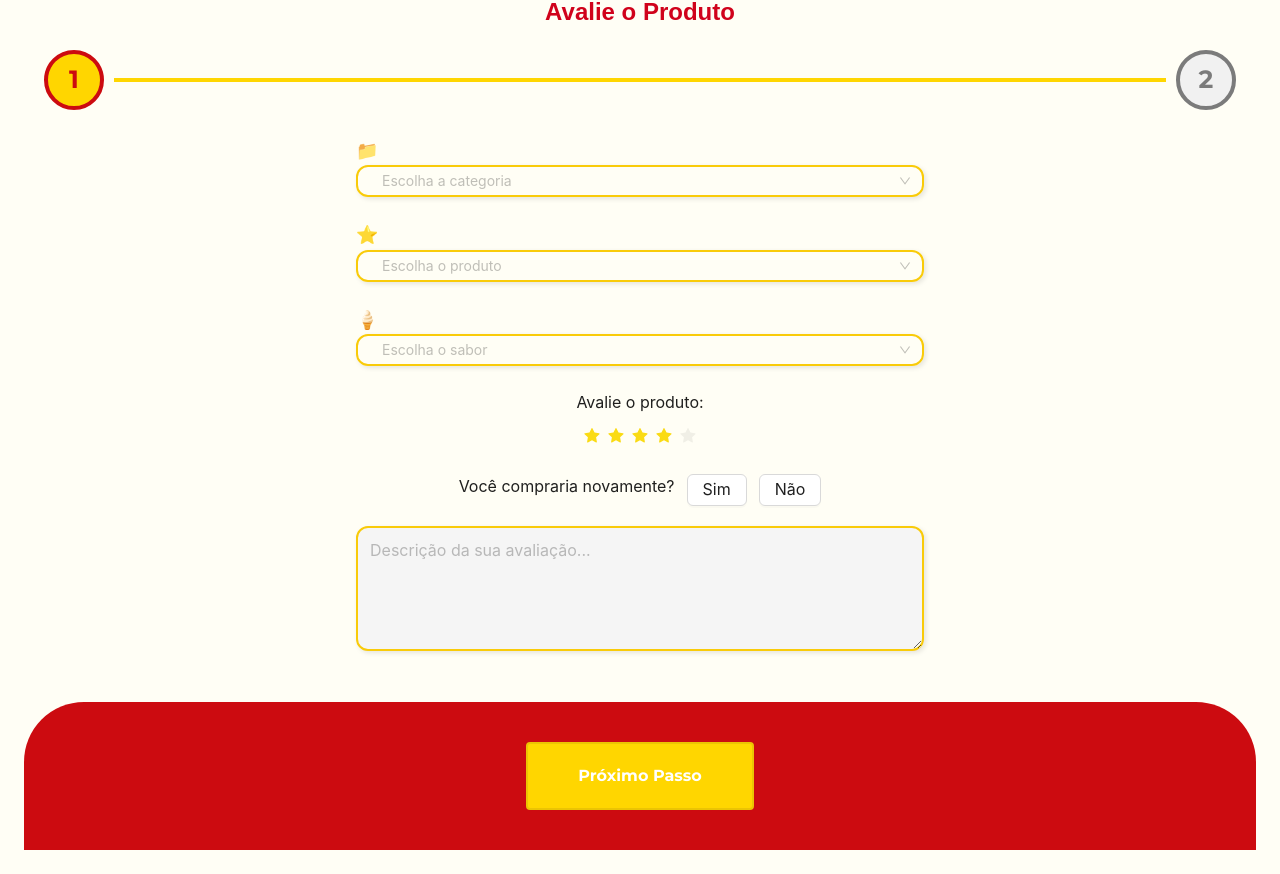
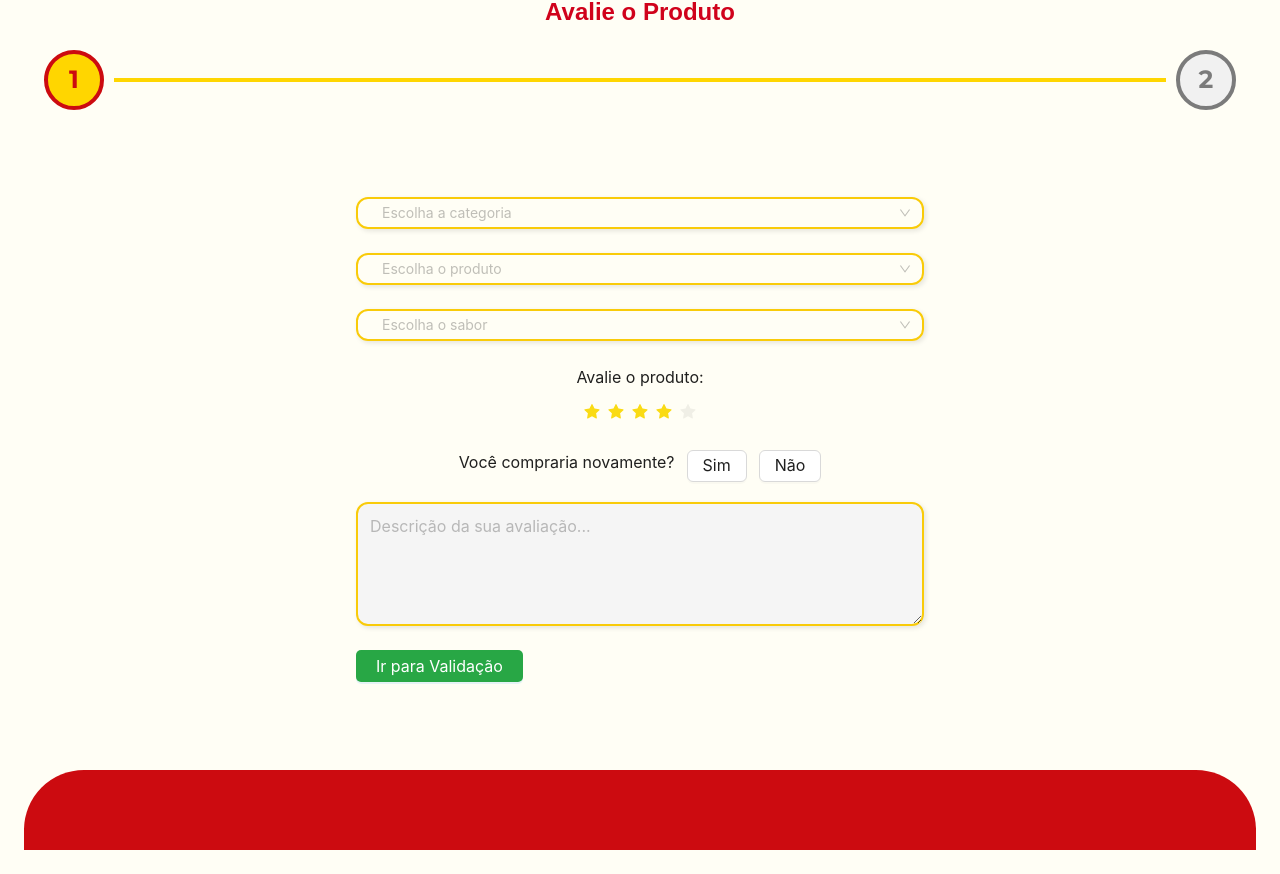
Before and after one commit to fernandabonfimm/PimpiAvalie, a React (Vite) app in the folder front/: page / in a window 1280 px wide. Shown: the part 189-1063 px from the top of the page. Built offline with nearby package versions, Linux system fonts and the light colour scheme.

Commit message:
AJuste de navegate

```diff
--- a/front/src/components/steps.jsx
+++ b/front/src/components/steps.jsx
@@ -46,18 +46,22 @@ const StepsComponent = ({ onClickEnd, children }) => {
       </div>
 
       <div className="container-buttons">
-        {currentStep < steps.length - 1 ? (
-          <button onClick={nextStep} className="btn-step">
-            Próximo Passo
-          </button>
-        ) : (
-          <button onClick={onClickEnd} className="btn-step">
-            Concluir Avaliação
-          </button>
-        )}
+
       </div>
     </div>
+
+
   );
+  const navigate = useNavigate(); // Certifique-se de que useNavigate está declarado no componente
+
+<Button
+  type="primary"
+  onClick={() => navigate('/Validacao')}
+  className="botao-validacao"
+>
+  Ir para Validação
+</Button>
+
 };
 
 export default StepsComponent;
--- a/front/src/pages/AvalieProduto.jsx
+++ b/front/src/pages/AvalieProduto.jsx
@@ -6,8 +6,6 @@ import "../styles/pages_avalie_produto.css";
 import { FaFolder, FaStar, FaIceCream } from "react-icons/fa";
 import { useNavigate } from "react-router-dom";
 
-
-
 const { Content } = Layout;
 const { Option } = Select;
 
@@ -15,6 +13,7 @@ const AvalieProduto = () => {
   const [form] = Form.useForm();
   const [avaliacao, setAvaliacao] = useState(4);
   const [comprariaNovamente, setComprariaNovamente] = useState(null);
+  const navigate = useNavigate(); // Declarado dentro do componente
 
   const handleSubmit = async () => {
     try {
@@ -36,13 +35,12 @@ const AvalieProduto = () => {
       const data = await response.json();
       console.log("Resposta do backend:", data);
       alert("Avaliação enviada com sucesso!");
-      navigate("/Validacao"); // ⬅ redireciona aqui
+      navigate("/Validacao");
     } catch (error) {
       console.error("Erro no envio:", error);
       alert("Erro ao enviar a avaliação. Tente novamente.");
     }
   };
-
 
   return (
     <Content className="container-avalie-produto">
@@ -53,18 +51,13 @@ const AvalieProduto = () => {
       <StepsComponent onClickEnd={handleSubmit}>
         <Form layout="vertical" form={form} className="form-avalie-produto">
           <Form.Item name="categoria" rules={[{ required: true, message: "Escolha uma categoria" }]}>
-          <div className="input-wrapper">
-            <div className="input-icon">📁</div>
             <Select placeholder="Escolha a categoria" bordered={false} className="custom-select">
               <Option value="sorvete">Sorvete</Option>
               <Option value="picolé">Picolé</Option>
             </Select>
-          </div>
           </Form.Item>
 
           <Form.Item name="produto" rules={[{ required: true, message: "Escolha o produto" }]}>
-          <div className="input-wrapper">
-            <div className="input-icon">⭐</div>
             <Select placeholder="Escolha o produto" bordered={false} className="custom-select">
               <Option value="sorvetedez">Sorvete 10 Litros</Option>
               <Option value="sorvete320">Sorvete 320ml</Option>
@@ -72,19 +65,14 @@ const AvalieProduto = () => {
               <Option value="sorvete2">Sorvete 2 Litros</Option>
               <Option value="picole">Picolé</Option>
             </Select>
-          </div>
           </Form.Item>
 
           <Form.Item name="sabor" rules={[{ required: true, message: "Escolha o sabor" }]}>
-          <div className="input-wrapper">
-            <div className="input-icon">🍦</div>
             <Select placeholder="Escolha o sabor" bordered={false} className="custom-select">
               <Option value="chocolate">Chocolate</Option>
               <Option value="morango">Morango</Option>
             </Select>
-          </div>
           </Form.Item>
-
 
           <div className="container-avaliacao">
             <span>Avalie o produto:</span>
@@ -105,6 +93,11 @@ const AvalieProduto = () => {
             <Input.TextArea placeholder="Descrição da sua avaliação..." rows={4} />
           </Form.Item>
 
+          <div className="container-botao-validacao">
+            <Button type="primary" onClick={() => navigate('/Validacao')} className="botao-validacao">
+              Ir para Validação
+            </Button>
+          </div>
         </Form>
       </StepsComponent>
     </Content>
--- a/front/src/pages/step1Avaliacao.jsx
+++ b/front/src/pages/step1Avaliacao.jsx
@@ -1,44 +1,21 @@
 import React, { useState } from "react";
-import { Layout, Form, Input } from "antd";
+import { Layout, Form, Input, Button, Select } from "antd";
 import Logo from "../assets/images/logo3.png";
 import StepsComponent from "../components/steps";
 import "../styles/pages_avalie.css";
-import { Select } from 'antd';
-
-
 
 const { Content } = Layout;
 
 const Step1Validacao = () => {
   const [form] = Form.useForm();
 
-  const validateNome = (_, value) => {
-    if (!value) {
-      return Promise.reject(new Error("Por favor, insira seu nome"));
-    }
-    const regexOnlyNumbers = /^[0-9\s]+$/;
-    if (regexOnlyNumbers.test(value)) {
-      return Promise.reject(new Error("Nome não pode conter apenas números"));
-    }
-    return Promise.resolve();
-  };
-
-  // const handleSubmit = async () => {
-  //   try {
-  //     const values = await form.validateFields();
-  //     console.log("Success:", values);
-  //     alert("Avaliação Concluída!");
-  //   } catch (errorInfo) {
-  //     console.log("Failed:", errorInfo);
-  //   }
-  // };
   const handleSubmit = async () => {
     try {
       const values = await form.validateFields();
       console.log("Success:", values);
 
       // Envio dos dados para o backend
-      const response = await fetch("https://coloca o link do backend", {
+      const response = await fetch("https://coloca-o-link-do-backend", {
         method: "POST",
         headers: {
           "Content-Type": "application/json",
@@ -60,18 +37,14 @@ const Step1Validacao = () => {
   };
 
   return (
-    <>
     <Content className="container-step1-avalie">
       <div className="container-img-avalie">
         <img src={Logo} alt="logo" />
       </div>
-        <StepsComponent
-          onClickEnd={handleSubmit}
-          children={
+      <StepsComponent onClickEnd={handleSubmit}>
         <Form
           layout="vertical"
           form={form}
-
           initialValues={{
             nome: "",
             email: "",
@@ -87,7 +60,7 @@ const Step1Validacao = () => {
               { required: true, message: "Por favor, insira seu nome" },
             ]}
           >
-                <Input placeholder="Nome"/>
+            <Input placeholder="Nome" />
           </Form.Item>
 
           <Form.Item
@@ -99,7 +72,7 @@ const Step1Validacao = () => {
               { type: "email", message: "Por favor, insira um email válido" },
             ]}
           >
-                <Input placeholder="Email"/>
+            <Input placeholder="Email" />
           </Form.Item>
 
           <Form.Item
@@ -108,7 +81,7 @@ const Step1Validacao = () => {
             name="celular"
             rules={[{ required: true, message: "Por favor, insira seu celular" }]}
           >
-                <Input placeholder="Celular"/>
+            <Input placeholder="Celular" />
           </Form.Item>
 
           <Form.Item
@@ -117,7 +90,7 @@ const Step1Validacao = () => {
             name="localCompra"
             rules={[{ required: true, message: "Por favor, informe o local da compra" }]}
           >
-                <Input placeholder="Local da Compra"/>
+            <Input placeholder="Local da Compra" />
           </Form.Item>
 
           <Form.Item
@@ -133,13 +106,17 @@ const Step1Validacao = () => {
               <Select.Option value="curitiba">Curitiba</Select.Option>
               <Select.Option value="porto-alegre">Porto Alegre</Select.Option>
             </Select>
+          </Form.Item>
 
+          {/* Botão para concluir a avaliação */}
+          <Form.Item>
+            <Button type="primary" onClick={handleSubmit} className="botao-concluir">
+              Concluir Avaliação
+            </Button>
           </Form.Item>
         </Form>
-          }
-        />
+      </StepsComponent>
     </Content>
-    </>
   );
 };
 
--- a/front/src/styles/pages_avalie.css
+++ b/front/src/styles/pages_avalie.css
@@ -134,4 +134,19 @@
         padding: 12px 14px;
         max-width: 600px;
     }
+
+    .botao-validacao {
+        background-color: #28a745;
+        color: white;
+        padding: 12px 20px;
+        border: none;
+        cursor: pointer;
+        border-radius: 5px;
+        font-size: 16px;
+      }
+
+      .botao-validacao:hover {
+        background-color: #218838;
+      }
+
 }
```
Lines whose indentation alone changed are shown as unchanged.
